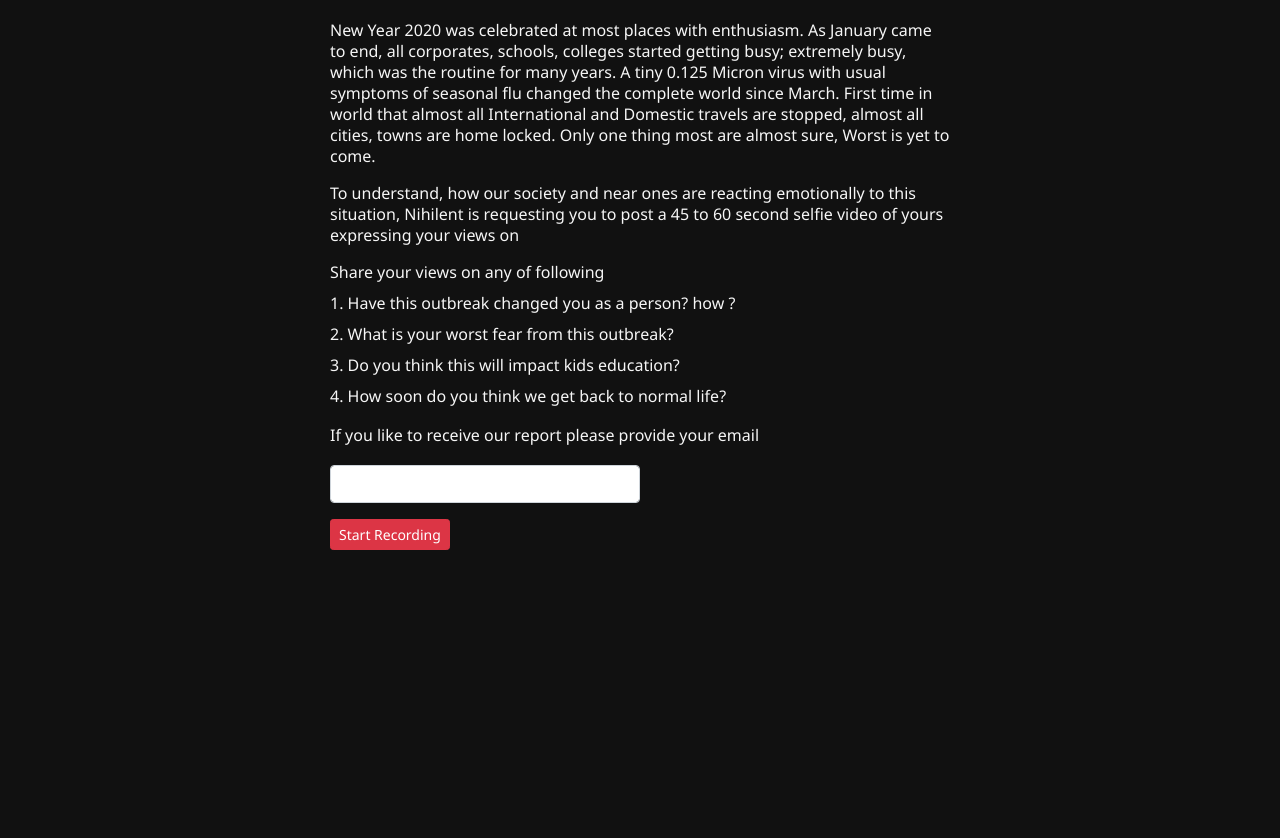
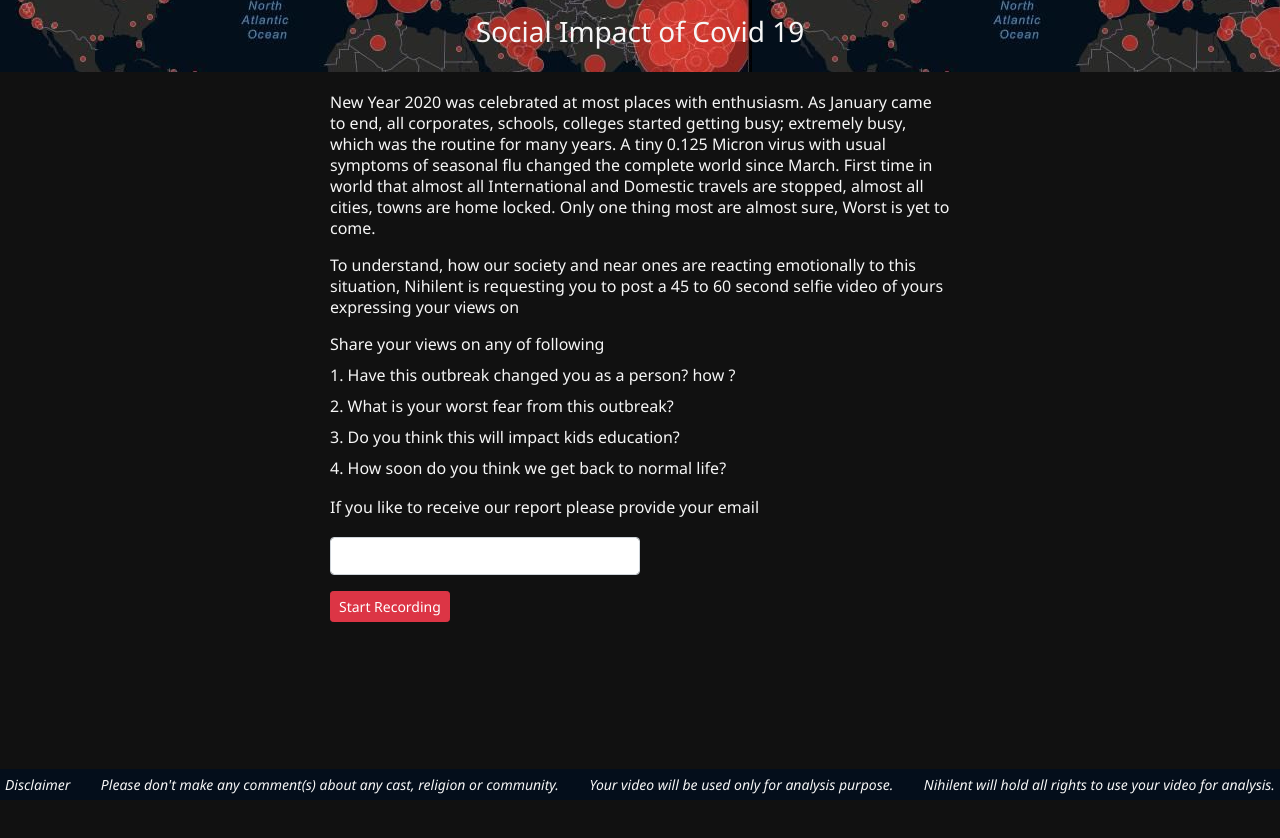
Before and after one commit to vaibhavphutane/Angular-Video-Recorder, an Angular app: page / in a window 1280 px wide. Shown: the top 838 px of the page. Built offline with nearby package versions, Linux system fonts and the light colour scheme.

Commit message:
Disclaimer

```diff
--- a/src/app/app.component.html
+++ b/src/app/app.component.html
@@ -1,2 +1,4 @@
 <!-- <app-social-impact></app-social-impact> -->
+<app-header></app-header>
 <router-outlet></router-outlet>
+<app-footer></app-footer>
--- a/src/app/app.module.ts
+++ b/src/app/app.module.ts
@@ -7,12 +7,16 @@ import { SocialImpactComponent } from './Components/social-impact/social-impact.
 import { SocialImpactCollectorComponent } from './Components/social-impact-collector/social-impact-collector.component';
 import { HttpClientModule } from '@angular/common/http';
 import { FormsModule } from '@angular/forms';
+import { FooterComponent } from './Components/footer/footer.component';
+import { HeaderComponent } from './Components/header/header.component';
 
 @NgModule({
   declarations: [
     AppComponent,
     SocialImpactComponent,
-    SocialImpactCollectorComponent
+    SocialImpactCollectorComponent,
+    FooterComponent,
+    HeaderComponent
   ],
   imports: [
     BrowserModule,
```
